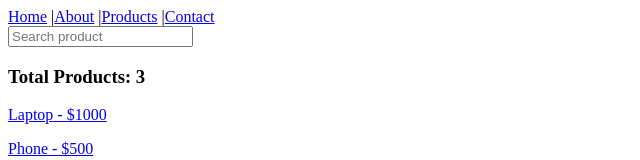
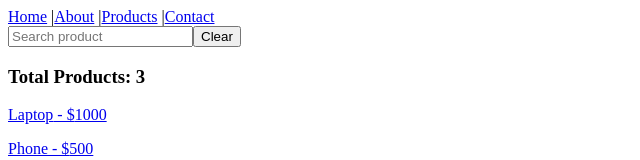
Before and after one commit to mahmudulhaque13/practice-react-router, a React (Vite) app: page /products in a window 1280 px wide. Shown: the top 160 px of the page, without its empty margins (0-640 px from the left). Built offline with nearby package versions, Linux system fonts and the light colour scheme.

Commit message:
clear search button added

```diff
--- a/src/pages/Products.jsx
+++ b/src/pages/Products.jsx
@@ -19,8 +19,11 @@ function Products() {
       <input
         type="text"
         placeholder="Search product"
+        value={search}
         onChange={(e) => setSearch(e.target.value)}
       />
+
+      <button onClick={() => setSearch("")}>Clear</button>
 
       <h3>Total Products: {filteredProducts.length}</h3>
 
```
